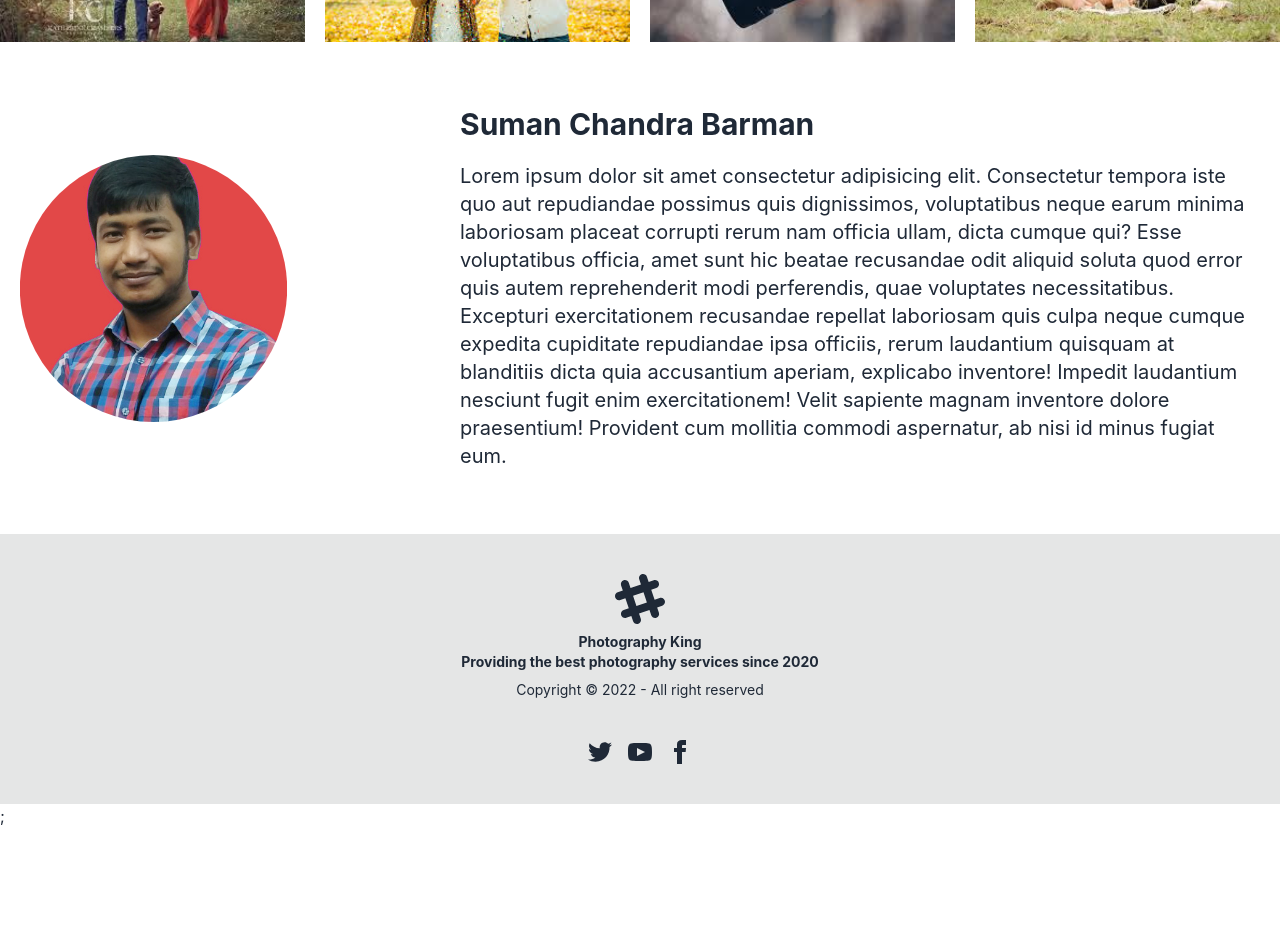
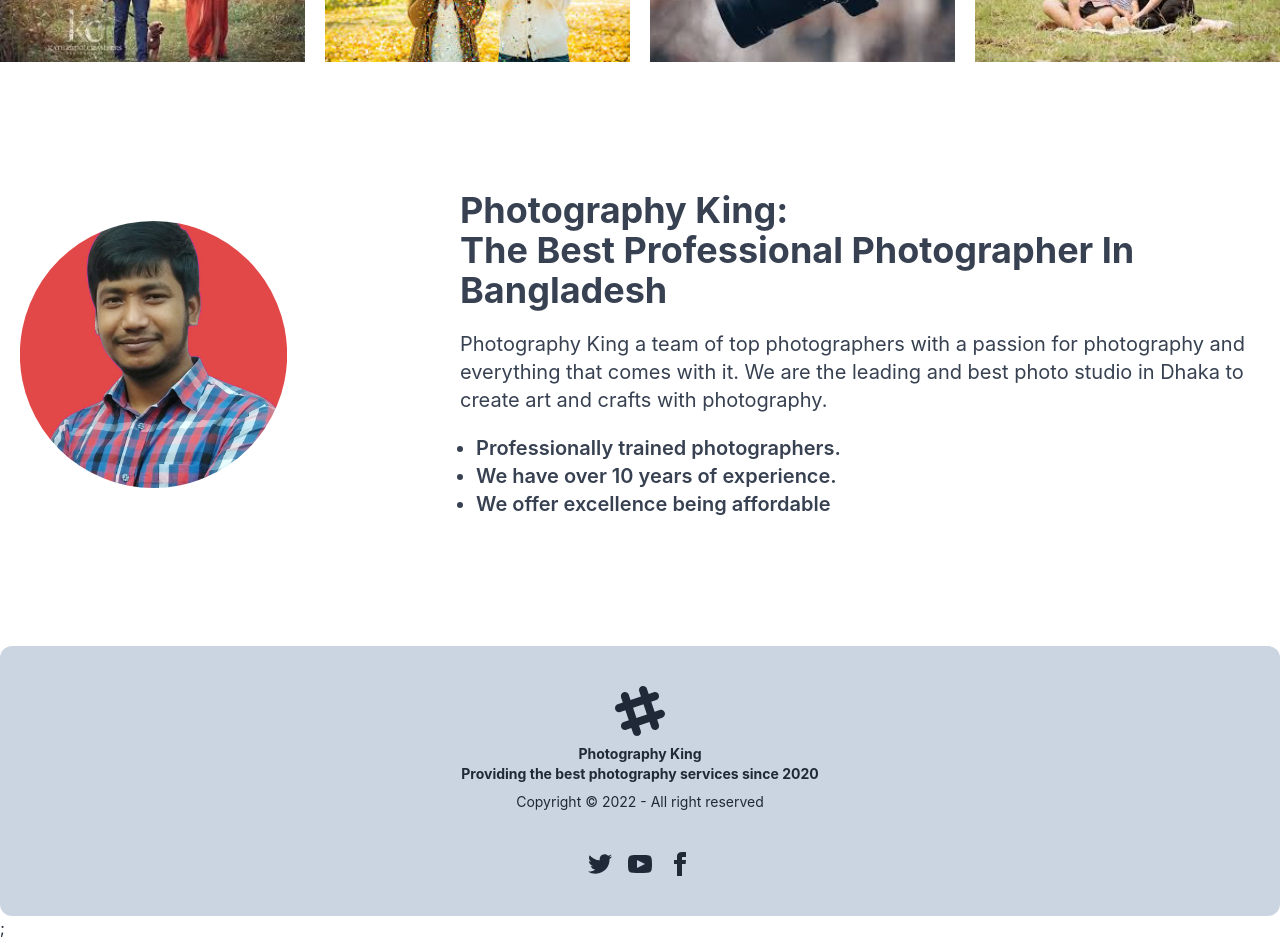
Before and after one commit to Suman-Chandra-Barman/photography_king_clientside, a React (Create React App) app: page / in a window 1280 px wide. Shown: the part 1580-2520 px from the top of the page. Before the commit the page ends 2408 px from the top, so only its background shows below. Built offline with nearby package versions, Linux system fonts and the light colour scheme; no server answers.

Commit message:
about me section modify and design modify

```diff
--- a/src/pages/Blog/Blog.jsx
+++ b/src/pages/Blog/Blog.jsx
@@ -4,7 +4,7 @@ import useTitle from "../../hooks/useTitle";
 const Blog = () => {
   useTitle("Blog");
   return (
-    <div className="lg:w-2/3 mx-auto mt-10 relative">
+    <div className="lg:w-2/3 mx-auto mt-16 relative">
       <h2 className="text-center text-3xl my-5">
         Important interview questions
       </h2>
--- a/src/pages/Home/AboutMe.jsx
+++ b/src/pages/Home/AboutMe.jsx
@@ -4,27 +4,26 @@ import myImg from "../../assets/about-me/sumanFb.jpg";
 const AboutMe = () => {
   return (
     <div>
-      <div className="md:flex gap-10 justify-center items-center px-5">
+      <div className="md:flex gap-10 justify-center items-center px-5 py-16 rounded-xl">
         <div className="w-1/3 mx-auto">
           <img className="mask mask-circle md:w-2/3" src={myImg} alt="" />
         </div>
-        <div className="md:w-2/3">
-          <h3 className="text-3xl font-bold">Suman Chandra Barman</h3>
-          <p className="text-xl mt-5">
-            Lorem ipsum dolor sit amet consectetur adipisicing elit. Consectetur
-            tempora iste quo aut repudiandae possimus quis dignissimos,
-            voluptatibus neque earum minima laboriosam placeat corrupti rerum
-            nam officia ullam, dicta cumque qui? Esse voluptatibus officia, amet
-            sunt hic beatae recusandae odit aliquid soluta quod error quis autem
-            reprehenderit modi perferendis, quae voluptates necessitatibus.
-            Excepturi exercitationem recusandae repellat laboriosam quis culpa
-            neque cumque expedita cupiditate repudiandae ipsa officiis, rerum
-            laudantium quisquam at blanditiis dicta quia accusantium aperiam,
-            explicabo inventore! Impedit laudantium nesciunt fugit enim
-            exercitationem! Velit sapiente magnam inventore dolore praesentium!
-            Provident cum mollitia commodi aspernatur, ab nisi id minus fugiat
-            eum.
+        <div className="md:w-2/3 text-gray-700">
+          <h3 className="text-4xl font-bold">
+            Photography King: <br /> The Best Professional Photographer In
+            Bangladesh
+          </h3>
+          <p className="text-xl my-5">
+            Photography King a team of top photographers with a passion for
+            photography and everything that comes with it. We are the leading
+            and best photo studio in Dhaka to create art and crafts with
+            photography.
           </p>
+          <ul className="list-disc text-xl pl-4 font-semibold">
+            <li>Professionally trained photographers.</li>
+            <li>We have over 10 years of experience.</li>
+            <li>We offer excellence being affordable</li>
+          </ul>
         </div>
       </div>
     </div>
--- a/src/pages/Home/Home.jsx
+++ b/src/pages/Home/Home.jsx
@@ -28,15 +28,19 @@ const Home = () => {
   return (
     <div>
       <Slider />
-      <div className="md:grid grid-cols-3 gap-5 mt-16 mb-10">
+      <div className="rounded-xl">
+        <div className="md:grid grid-cols-3 gap-5 mt-16 mb-5">
           {services?.map((service) => (
             <ServiceCart key={service._id} service={service} />
           ))}
         </div>
-      <div className="text-center">
+        <div className="text-center ">
           <Link to="/services">
-          <button className="btn btn-primary">See All Service</button>
+            <button className="btn px-20 btn-success text-white">
+              See All Service
+            </button>
           </Link>
+        </div>
       </div>
       <div>
         <PhotoGallery />
--- a/src/pages/Home/PhotoGallery.jsx
+++ b/src/pages/Home/PhotoGallery.jsx
@@ -14,7 +14,7 @@ import img12 from "../../assets/gallery/images (12).jpg";
 
 const PhotoGallery = () => {
   return (
-    <div className="my-16">
+    <div className="my-16 ">
       <h3 className="text-3xl font-bold text-center mb-10">Photo Gallery</h3>
       <div className="md:grid grid-cols-4 gap-5">
         <img src={img1} alt="" className="w-full" />
--- a/src/pages/Home/ServiceCart.jsx
+++ b/src/pages/Home/ServiceCart.jsx
@@ -6,7 +6,7 @@ import { PhotoProvider, PhotoView } from "react-photo-view";
 const ServiceCart = ({ service }) => {
   const { name, price, _id, image, description } = service;
   return (
-    <div className="card card-compact bg-base-100 shadow-xl">
+    <div className="card card-compact bg-base-100 border shadow-lg">
       <figure>
         <PhotoProvider>
           <PhotoView src={image}>
@@ -24,7 +24,9 @@ const ServiceCart = ({ service }) => {
         <div className="card-actions justify-between items-center">
           <p className="text-xl font-semibold">Price : ${price}</p>
           <Link to={`/services/${_id}`}>
-            <button className="btn btn-primary">View Details</button>
+            <button className="btn btn-outline btn-success">
+              View Details
+            </button>
           </Link>
         </div>
       </div>
--- a/src/pages/Login/Login.jsx
+++ b/src/pages/Login/Login.jsx
@@ -98,7 +98,7 @@ const Login = () => {
             </div>
             <div className=" text-red-400">{error}</div>
             <div className="flex items-center mt-4">
-              <button className="w-full px-4 py-2 tracking-wide text-white transition-colors duration-200 transform bg-sky-500 rounded-md hover:bg-sky-700 focus:outline-none focus:bg-sky-500">
+              <button className="w-full px-4 py-2 text-white bg-success rounded-md hover:bg-teal-500">
                 Login
               </button>
             </div>
@@ -106,7 +106,7 @@ const Login = () => {
           <div className="mt-4 text-grey-600">
             Don't have an account?{" "}
             <span>
-              <Link className="text-sky-500 hover:underline" to="/register">
+              <Link className="text-success hover:underline" to="/register">
                 Register
               </Link>
             </span>
@@ -121,7 +121,7 @@ const Login = () => {
               onClick={handleGoogleLogin}
               aria-label="Login with Google"
               type="button"
-              className="flex items-center justify-center w-full p-2 space-x-4 border  hover:bg-gray-700 hover:text-white rounded-md focus:ring-2 focus:ring-offset-1 dark:border-gray-400 focus:ring-violet-400"
+              className="flex items-center justify-center btn w-full p-2 btn-outline btn-success hover:bg-teal-500 rounded-md "
             >
               <p>Login with Google</p>
             </button>
--- a/src/pages/Register/Register.jsx
+++ b/src/pages/Register/Register.jsx
@@ -126,7 +126,7 @@ const Register = () => {
             <div className=" text-red-400">{error}</div>
 
             <div className="flex items-center mt-4">
-              <button className="w-full px-4 py-2 tracking-wide text-white transition-colors duration-200 transform bg-sky-500 rounded-md hover:bg-sky-700 focus:outline-none focus:bg-sky-500">
+              <button className="w-full px-4 py-2 text-white bg-success rounded-md hover:bg-teal-500">
                 Register
               </button>
             </div>
@@ -134,7 +134,7 @@ const Register = () => {
           <div className="mt-4 text-grey-600">
             Already have an account?{" "}
             <span>
-              <Link className="text-sky-500 hover:underline" to="/login">
+              <Link className="text-success hover:underline" to="/login">
                 Log in
               </Link>
             </span>
--- a/src/pages/Shared/Footer.jsx
+++ b/src/pages/Shared/Footer.jsx
@@ -3,7 +3,7 @@ import { Link } from "react-router-dom";
 
 const Footer = () => {
   return (
-    <footer className="footer footer-center p-10 bg-base-300 text-base-content mt-16">
+    <footer className="footer footer-center p-10 bg-slate-300 text-base-content mt-16 rounded-xl">
       <div>
         <svg
           width="50"
--- a/src/pages/Shared/Header.jsx
+++ b/src/pages/Shared/Header.jsx
@@ -42,7 +42,7 @@ const Header = () => {
   );
 
   return (
-    <div className="navbar bg-base-100">
+    <div className="navbar bg-base-100 my-5">
       <div className="navbar">
         <div className="dropdown">
           <label tabIndex={0} className="btn btn-ghost lg:hidden">
```
Lines whose indentation alone changed are shown as unchanged.
